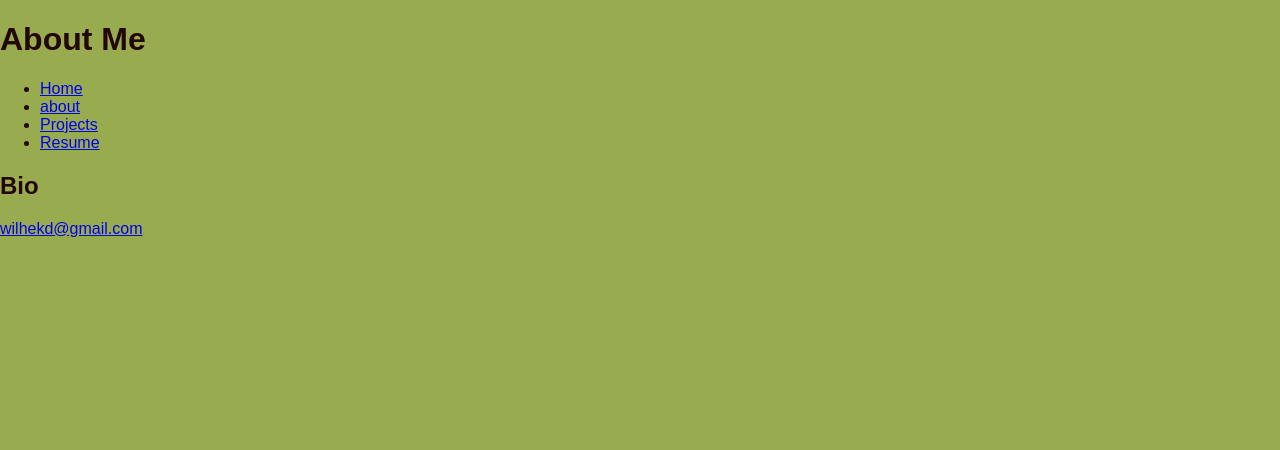
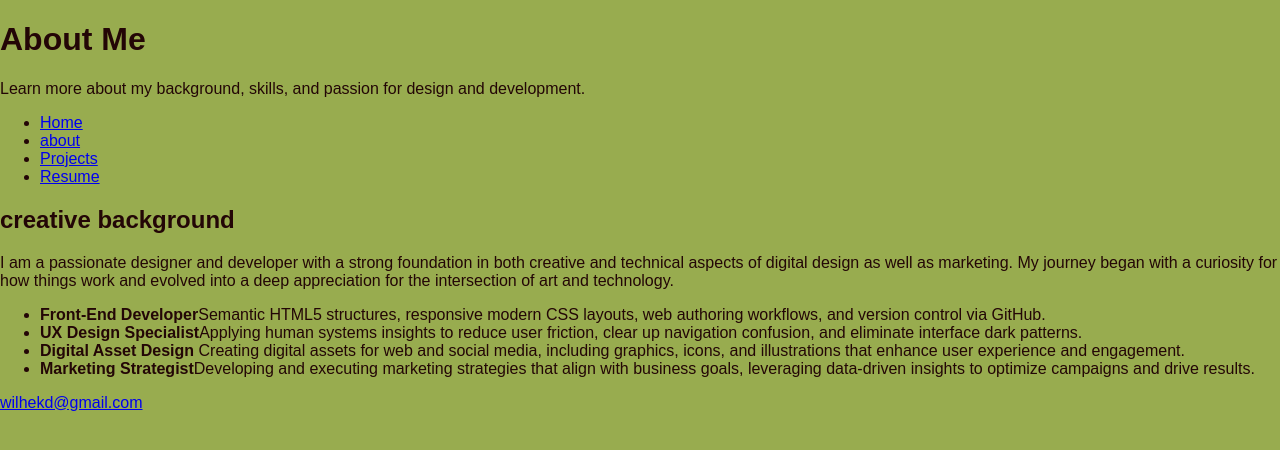
Before and after one commit to kwilhel6-netizen/WIlhelm-Portfolio, a plain HTML site: page about.html in a window 1280 px wide. Drawn offline with Linux system fonts and the light colour scheme.

Commit message:
about information

```diff
--- a/about.html
+++ b/about.html
@@ -4,11 +4,12 @@
     <meta charset="UTF-8">
     <meta name="viewport" content="width=device-width, initial-scale=1.0">
     <link rel="stylesheet" href="styles.css">
-    <title>About Me</title>
+    <title>About Me | Kaitlyn Wilhelm</title>
 </head>
 <body>
      <header>
         <h1>About Me</h1>
+        <p>Learn more about my background, skills, and passion for design and development.</p>
      </header>
 <nav>
     <ul>
@@ -19,9 +20,17 @@
     </ul>
 </nav>
 <main>
-    <section>
-        <h2>Bio</h2>
-    </section>
+    <section class="about-content">
+        <h2>creative background</h2>
+        <p>I am a passionate designer and developer with a strong foundation in both creative and technical aspects of digital design as well as marketing. My journey began with a curiosity for how things work and evolved into a deep appreciation for the intersection of art and technology.</p>
+
+   <ul>
+       <li><strong> Front-End Developer</strong>Semantic HTML5 structures, responsive modern CSS layouts, web authoring workflows, and version control via GitHub.</li>
+       <li><strong>UX Design Specialist</strong>Applying human systems insights to reduce user friction, clear up navigation confusion, and eliminate interface dark patterns.</li>
+       <li><strong>Digital Asset Design</strong> Creating digital assets for web and social media, including graphics, icons, and illustrations that enhance user experience and engagement.</li>
+       <li><strong>Marketing Strategist</strong>Developing and executing marketing strategies that align with business goals, leveraging data-driven insights to optimize campaigns and drive results.</li>
+   </ul>
+</section>
 </main>
 <footer> <p><a href="mailto:wilhekd@gmail.com">wilhekd@gmail.com</a></p>
 </footer>
```
